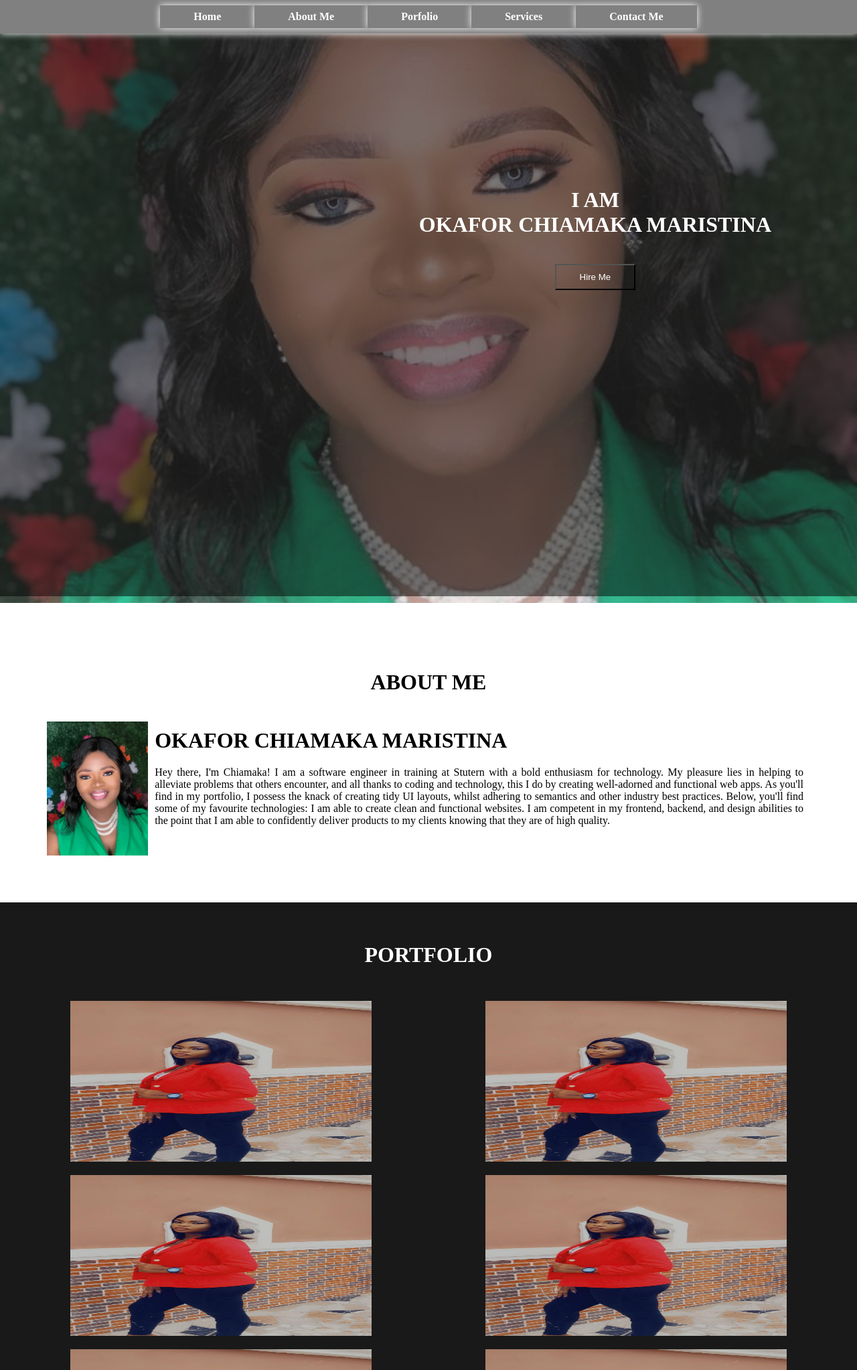
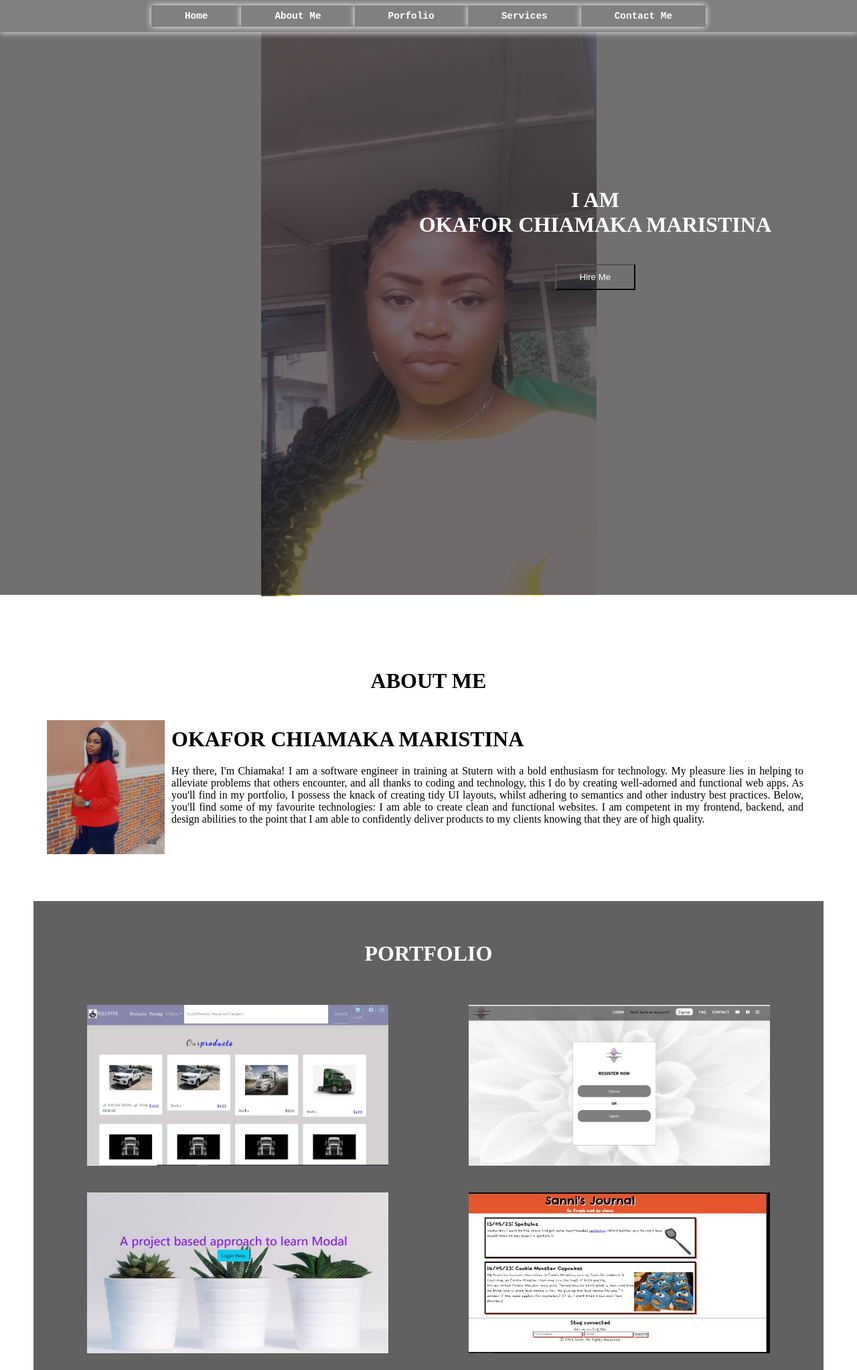
Before and after one commit to Maristina-Hub/portfolio, a plain HTML site: page index.html in a window 1280 px wide. Shown: the top 2045 px of the page at 67% size. Drawn offline with Linux system fonts and the light colour scheme.

Commit message:
updated portfolio

```diff
--- a/index.html
+++ b/index.html
@@ -29,7 +29,7 @@
     <section id="about">
         <h1 class="headings"> ABOUT ME </h1>
         <div class="pic">
-            <img src="img.jpeg" alt="">
+            <img src="img3.jpeg" alt="">
             <div class="intro">
                 <h2> OKAFOR CHIAMAKA MARISTINA</h2>
                 <p>
@@ -49,39 +49,12 @@
     <section id="portfolio">
         <h1 class="headings"> PORTFOLIO</h1>
         <div class="gallery">
-            <img src="img2.jpeg" alt="">
-            <img src="img2.jpeg" alt="">
-            <img src="img2.jpeg" alt="">
-            <img src="img2.jpeg" alt="">
-            <img src="img2.jpeg" alt="">
-            <img src="img2.jpeg" alt="">
+            <a href="https://pullova.netlify.app/"><img src="portfolio1.jpeg" alt=""></a>
+            <a href="https://pullova.netlify.app/"><img src="portfolio2.jpeg" alt=""></a>
+            <a href="https://pullova.netlify.app/"><img src="portfolio3.jpeg" alt=""></a>
+            <a href="https://pullova.netlify.app/"><img src="portfolio4.jpeg" alt=""></a>
         </div>
     </section>
-
-    <section id="services">
-       <h1 class="headings">PROJECTS</h1>
-       <div class="row">
-           <div class="box">
-            <h1 class="headings"> Website Design</h1>
-            <a href="https://angry-hodgkin-da66bd.netlify.app/"><img src="./modal.jfif" alt="" height="450px" width="350px"></a>
-
-
-           </div>
-
-           <div class="row">
-            <div class="box">
-                <h1 class="headings"> Website Design</h1>
-                <a href="https://angry-hodgkin-da66bd.netlify.app/"><img src="./modal.jfif" alt="" height="450px" width="350px"></a>
-            </div>
-
-            <div class="row">
-                <div class="box">
-
-                    <a href="https://angry-hodgkin-da66bd.netlify.app/"><img src="https://angry-hodgkin-da66bd.netlify.app/" alt="" height="450px" width="350px"></a>
-                    <h1 class="headings"> Website Design</h1>
-                </div>
-
-       </div>
 
     </section>
 
--- a/styles.css
+++ b/styles.css
@@ -10,24 +10,28 @@ html {
 
 /* Navbar */
 .navbar{
-    display: flex;
-    justify-content: center;
+    display: grid;
+    justify-content:center;
     align-items: center;
     background-color: grey;
     position: sticky;
     top: 0;
+    width: 90%;
+
 }
 
 .navbar, ul{
     display: flex;
     list-style: none;
+    width: 100%;
     /* margin: 20px 0px; */
 }
 
 .navbar, ul, li {
-    font-family: century;
-    font-size: rem;
+    font-family:'Courier New', Courier, monospace;
+    font-size: 0.9rem;
     font-weight: bold;
+
 }
 
 .navbar, ul, li, a {
@@ -40,9 +44,10 @@ html {
 
 .navbar, ul,li, a:hover {
     background-color: grey;
-    color:white;
+    color:black;
     border: none;
     box-shadow: 0 0 10px white;
+    outline: none;
 }
 
 
@@ -50,7 +55,7 @@ html {
 #home {
     display:flex;
     flex-direction: column;
-    background-color: rgb(0, 0, 0, 0.5);
+    background-color: rgba(22, 18, 18, 0.605);
     height: 840px;
     justify-content: center;
     align-items: center;
@@ -62,12 +67,14 @@ html {
     position: absolute;
     top: 0;
     right: 0;
-    background: url("img.jpeg") no-repeat center center;
-    background-size: cover;
-    height: 900px;
+    background: url("img5.jpeg") no-repeat center;
+    background-size: contain;
+    outline: none;
+    height: 890px;
     width: 100%;
     z-index: -1;
-    opacity: .8;
+    opacity: .9;
+
 }
 
 .main{
@@ -140,10 +147,11 @@ html {
 #portfolio {
     display: flex;
     flex-direction: column;
-    background-color: rgba(0, 0, 0, 0.9);
+    background-color: rgba(0, 0, 0, 0.619);
     color: white;
     align-items: center;
     padding: 20px;
+    margin:50px;
 }
 
 .gallery {
--- a/tablet.css
+++ b/tablet.css
@@ -2,6 +2,10 @@
 .navbar{
     flex-direction: column;
     align-items: center;
+}
+
+.headings{
+    font-size: 1.7rem;
 }
 
 .pic {
```
Also changed, not shown: img3.jpeg (added), img4.jpeg (added), img5.jpeg (added), img6.jpeg (added), portfolio1.jpeg (added), portfolio2.jpeg (added), portfolio3.jpeg (added), portfolio4.jpeg (added).
